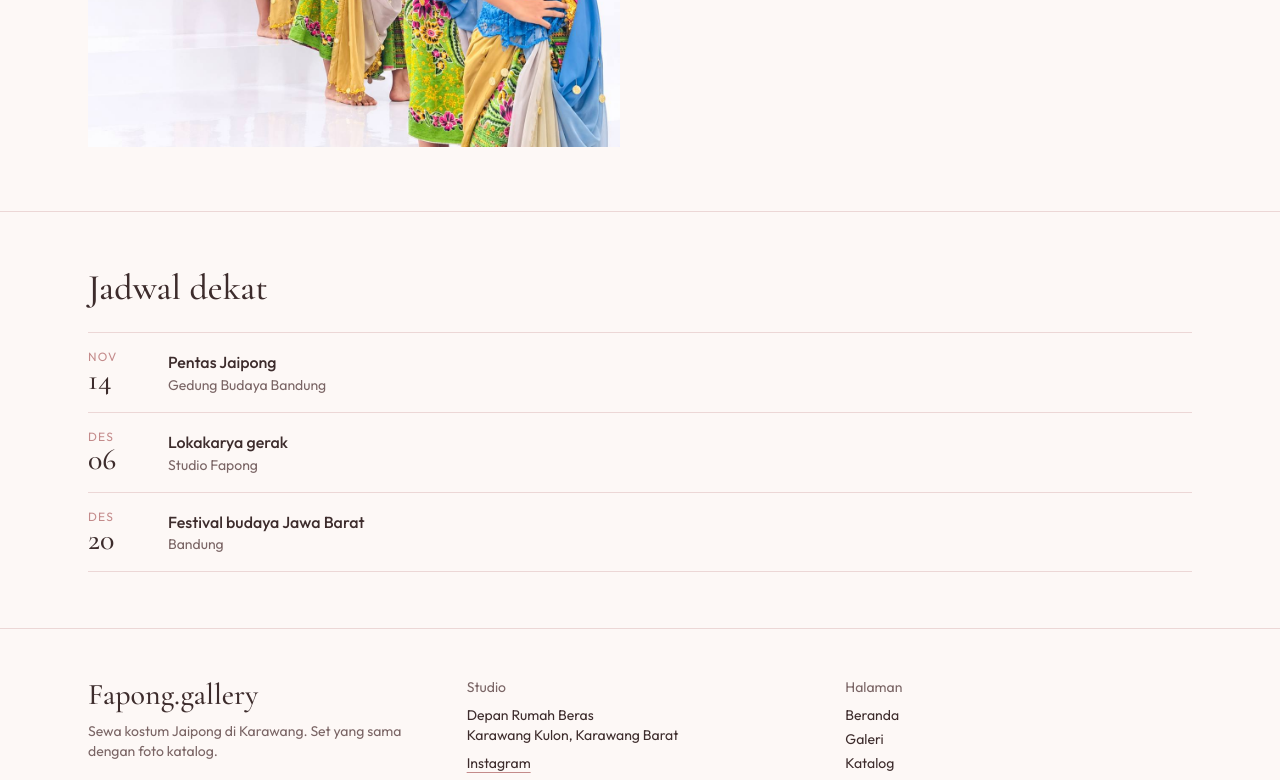
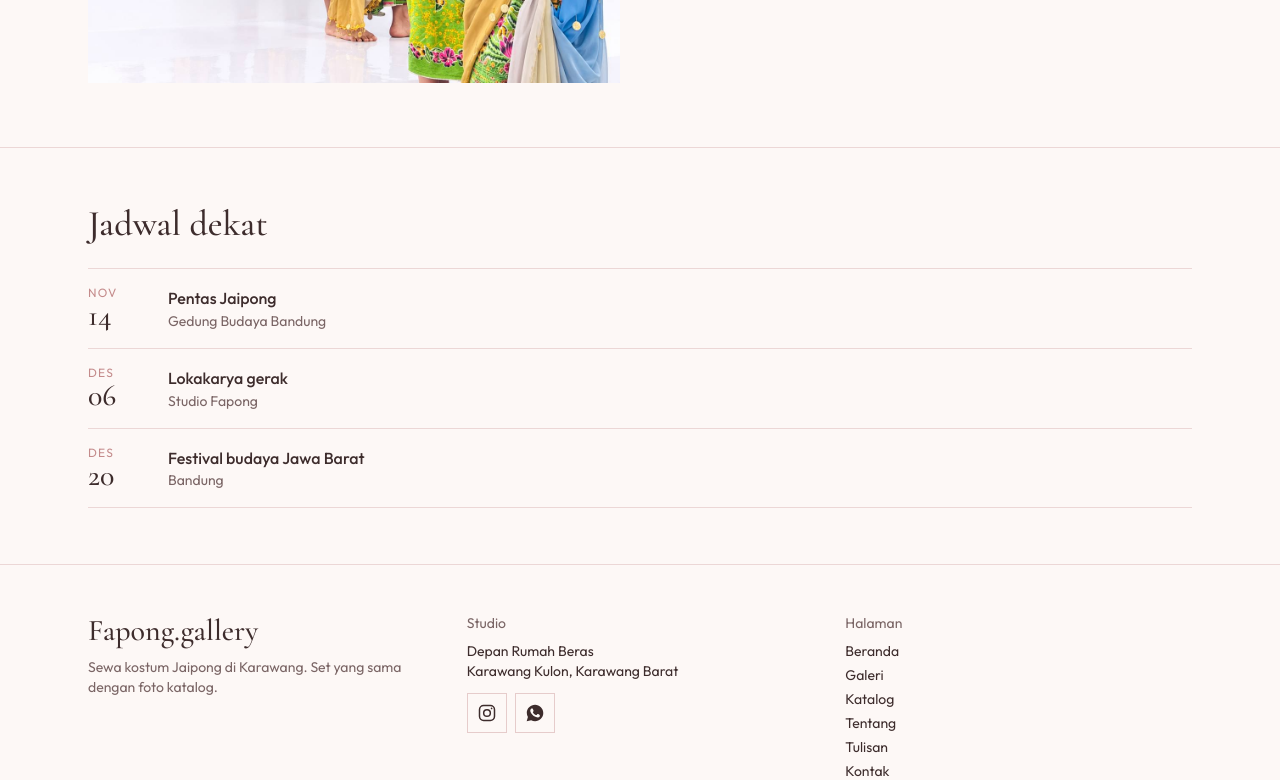
Before and after one commit to BangKale/fapong, a React (Vite) app: page / in a window 1280 px wide. Shown: the part 2000-2780 px from the top of the page. Built offline with nearby package versions, Linux system fonts and the light colour scheme.

Commit message:
Shrink the navbar logo and add WhatsApp and Instagram icons

```diff
--- a/src/components/site-frame.tsx
+++ b/src/components/site-frame.tsx
@@ -10,24 +10,43 @@ export function Header() {
     <header className="sticky top-0 z-20 border-b border-rose/30 bg-cream/95 backdrop-blur-sm">
       <div className="mx-auto flex max-w-6xl items-center justify-between gap-4 px-6 py-2">
         <Link to="/" className="flex items-center" onClick={() => setOpen(false)}>
-          <img src="/logo.svg" alt="Fapong Gallery" className="h-24 w-24 object-contain sm:h-32 sm:w-32" />
+          <img src="/logo.svg" alt="Fapong Gallery" className="h-14 w-14 object-contain sm:h-16 sm:w-16" />
         </Link>
         <nav className="hidden items-center gap-6 md:flex">
           {nav.map((item) => (
-            <NavLink key={item.to} to={item.to} end={item.to === "/"} className={({ isActive }) => (isActive ? "text-sm text-ink" : "text-sm text-muted")}>
+            <NavLink
+              key={item.to}
+              to={item.to}
+              end={item.to === "/"}
+              className={({ isActive }) => (isActive ? "text-sm text-ink" : "text-sm text-muted")}
+            >
               {item.label}
             </NavLink>
           ))}
         </nav>
-        <Link to="/contact" className="hidden bg-ink px-4 py-2 text-sm text-cream md:inline-flex">Sewa kostum</Link>
-        <button type="button" className="inline-flex h-11 w-11 items-center justify-center md:hidden" aria-expanded={open} aria-label={open ? "Tutup menu" : "Buka menu"} onClick={() => setOpen((v) => !v)}>
+        <Link to="/contact" className="hidden bg-ink px-4 py-2 text-sm text-cream md:inline-flex">
+          Sewa kostum
+        </Link>
+        <button
+          type="button"
+          className="inline-flex h-11 w-11 items-center justify-center md:hidden"
+          aria-expanded={open}
+          aria-label={open ? "Tutup menu" : "Buka menu"}
+          onClick={() => setOpen((v) => !v)}
+        >
           {open ? <X size={20} /> : <Menu size={20} />}
         </button>
       </div>
       {open ? (
         <nav className="border-t border-rose/30 px-6 py-3 md:hidden">
           {nav.map((item) => (
-            <NavLink key={item.to} to={item.to} end={item.to === "/"} className={({ isActive }) => (isActive ? "block py-3 text-base text-ink" : "block py-3 text-base text-muted")} onClick={() => setOpen(false)}>
+            <NavLink
+              key={item.to}
+              to={item.to}
+              end={item.to === "/"}
+              className={({ isActive }) => (isActive ? "block py-3 text-base text-ink" : "block py-3 text-base text-muted")}
+              onClick={() => setOpen(false)}
+            >
               {item.label}
             </NavLink>
           ))}
@@ -39,6 +58,7 @@ export function Header() {
 
 export function Footer() {
   return (
+    <>
       <footer className="border-t border-rose/30">
         <div className="mx-auto grid max-w-6xl gap-8 px-6 py-12 md:grid-cols-3">
           <div>
@@ -49,8 +69,14 @@ export function Footer() {
             <p className="text-muted">Studio</p>
             <p className="mt-2">Depan Rumah Beras</p>
             <p>Karawang Kulon, Karawang Barat</p>
-          <a className="mt-2 inline-block underline decoration-rose underline-offset-4" href="https://www.instagram.com/fapong.gallery/">Instagram</a>
-          <a className="mt-2 block underline decoration-rose underline-offset-4" href="https://wa.me/6285771244199">WhatsApp</a>
+            <div className="mt-3 flex gap-2">
+              <a href="https://www.instagram.com/fapong.gallery/" aria-label="Instagram" className="inline-flex h-10 w-10 items-center justify-center border border-rose/40 text-ink">
+                <InstagramIcon />
+              </a>
+              <a href="https://wa.me/6285771244199" aria-label="WhatsApp" className="inline-flex h-10 w-10 items-center justify-center border border-rose/40 text-ink">
+                <WhatsAppIcon />
+              </a>
+            </div>
           </div>
           <div className="text-sm">
             <p className="text-muted">Halaman</p>
@@ -63,5 +89,27 @@ export function Footer() {
         </div>
         <p className="border-t border-rose/20 px-6 py-4 text-center text-xs text-muted">© 2026 Fapong.gallery</p>
       </footer>
+      <a href="https://wa.me/6285771244199" aria-label="Chat WhatsApp" className="fixed bottom-5 right-5 z-30 flex h-14 w-14 items-center justify-center rounded-full bg-[#25D366] text-white shadow-lg">
+        <WhatsAppIcon className="h-7 w-7" />
+      </a>
+    </>
   );
 }
+
+function InstagramIcon() {
+  return (
+    <svg viewBox="0 0 24 24" className="h-5 w-5" fill="none" stroke="currentColor" strokeWidth="1.8" aria-hidden="true">
+      <rect x="3" y="3" width="18" height="18" rx="5" />
+      <circle cx="12" cy="12" r="4" />
+      <circle cx="17.5" cy="6.5" r="1" fill="currentColor" stroke="none" />
+    </svg>
+  );
+}
+
+function WhatsAppIcon({ className = "h-5 w-5" }: { className?: string }) {
+  return (
+    <svg viewBox="0 0 24 24" className={className} fill="currentColor" aria-hidden="true">
+      <path d="M12.04 2C6.58 2 2.15 6.4 2.15 11.83c0 1.74.46 3.44 1.34 4.94L2 22l5.39-1.4a10 10 0 0 0 4.65 1.18h.01c5.46 0 9.89-4.4 9.89-9.83C21.94 6.4 17.5 2 12.04 2zm5.76 13.9c-.24.68-1.4 1.3-1.94 1.38-.5.08-1.12.11-1.81-.11-.41-.14-.95-.31-1.64-.61-2.89-1.25-4.77-4.16-4.91-4.35-.14-.19-1.16-1.54-1.16-2.94s.73-2.08 1-2.37c.24-.27.64-.39 1.02-.39.12 0 .23 0 .33.01.3.01.45.03.65.5.24.58.82 2 .89 2.15.07.14.12.32.02.51-.09.19-.14.31-.28.48-.14.17-.29.37-.42.5-.14.14-.28.29-.12.56.16.27.72 1.19 1.55 1.93 1.06.95 1.96 1.24 2.24 1.38.28.14.44.12.6-.07.17-.19.69-.8.87-1.08.19-.27.37-.23.62-.14.26.09 1.62.76 1.9.9.28.14.46.21.53.32.07.12.07.68-.17 1.36z" />
+    </svg>
+  );
+}
```
Lines whose indentation alone changed are shown as unchanged.
